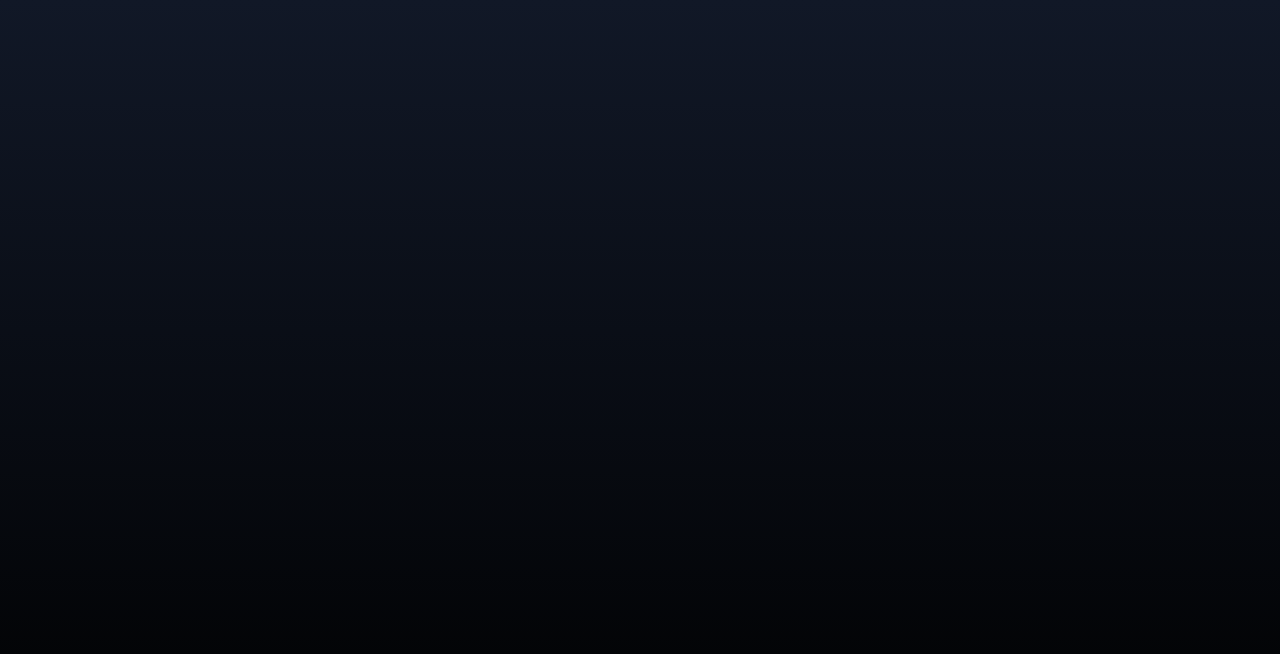
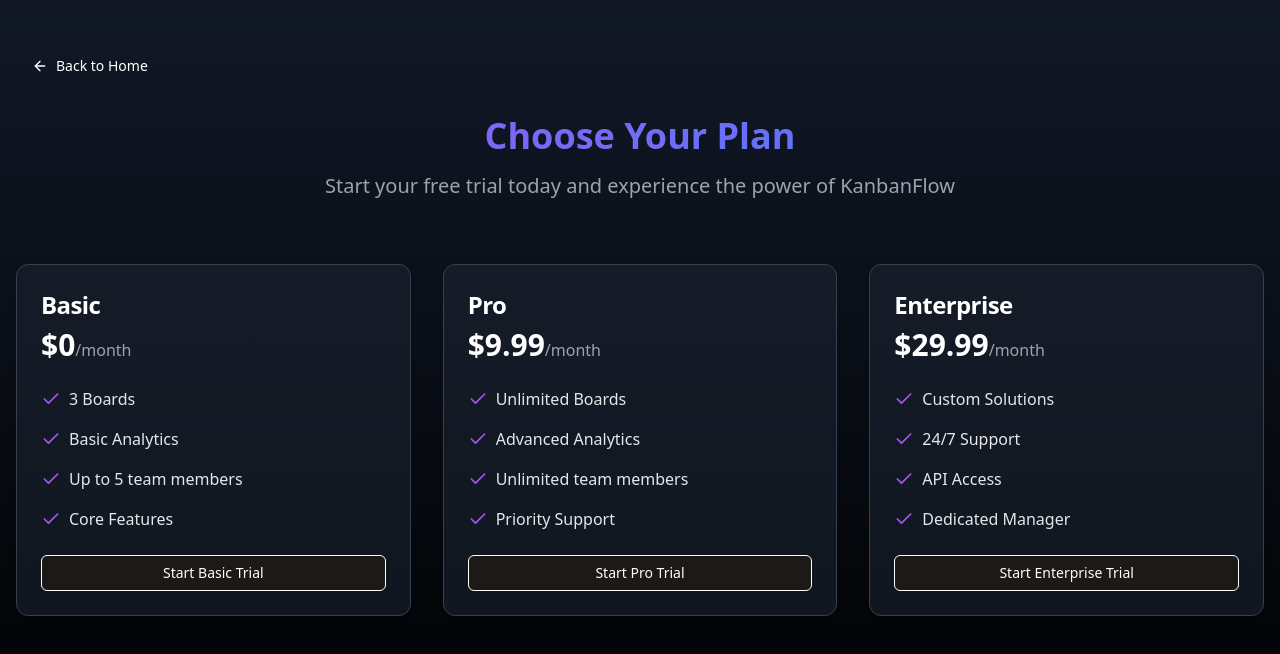
Before and after one commit to MatPeretti/Kanban-Board, a React (Vite) app: page /start-free-trial in a window 1280 px wide. Before the commit this address had no page. Shown: the top 654 px of the page. Built offline with nearby package versions, Linux system fonts and the light colour scheme.

Commit message:
feat: start free trial page implemented

```diff
--- a/src/App.tsx
+++ b/src/App.tsx
@@ -5,6 +5,7 @@
 import LoginPage from './pages/Login';
 import ForgotPassword from './pages/ForgotPassword';
 import Register from './pages/Register';
+import StartFreeTrial from './pages/StartFreeTrial';
 
 function Layout({ children }: { children: React.ReactNode }) {
     return (
@@ -31,6 +32,7 @@
                 <Route path='/login' element={<LoginPage />} />
                 <Route path='/forgot-password' element={<ForgotPassword />} />
                 <Route path='/register' element={<Register />} />
+                <Route path='/start-free-trial' element={<StartFreeTrial />} />
             </Routes>
         </div>
     );
--- a/src/components/home/Hero.tsx
+++ b/src/components/home/Hero.tsx
@@ -1,8 +1,11 @@
 import { ArrowRight } from 'lucide-react';
 import { Button } from '../ui/button';
 import { motion } from 'framer-motion';
+import { useNavigate } from 'react-router-dom';
 
 function Hero() {
+    const navigate = useNavigate();
+
     return (
         <div className='container mx-auto flex-1 px-4'>
             <div className='my-20 grid gap-12 md:grid-cols-2 md:gap-8 lg:gap-12'>
@@ -32,7 +35,11 @@
                     </motion.p>
 
                     <div className='flex flex-col gap-4 sm:flex-row'>
-                        <Button size='lg' className='gap-2 group'>
+                        <Button
+                            size='lg'
+                            className='gap-2 group'
+                            onClick={() => navigate('/start-free-trial')}
+                        >
                             Start Free Trial
                             <ArrowRight className='h-5 w-5 transform transition-transform group-hover:translate-x-2' />
                         </Button>
--- /dev/null
+++ b/src/components/ui/card.tsx
@@ -0,0 +1,83 @@
+import * as React from 'react';
+
+import { cn } from '@/lib/utils';
+
+const Card = React.forwardRef<
+    HTMLDivElement,
+    React.HTMLAttributes<HTMLDivElement>
+>(({ className, ...props }, ref) => (
+    <div
+        ref={ref}
+        className={cn(
+            'rounded-xl border border-stone-200 bg-white text-stone-950 shadow dark:border-stone-800 dark:bg-stone-950 dark:text-stone-50',
+            className
+        )}
+        {...props}
+    />
+));
+Card.displayName = 'Card';
+
+const CardHeader = React.forwardRef<
+    HTMLDivElement,
+    React.HTMLAttributes<HTMLDivElement>
+>(({ className, ...props }, ref) => (
+    <div
+        ref={ref}
+        className={cn('flex flex-col space-y-1.5 p-6', className)}
+        {...props}
+    />
+));
+CardHeader.displayName = 'CardHeader';
+
+const CardTitle = React.forwardRef<
+    HTMLDivElement,
+    React.HTMLAttributes<HTMLDivElement>
+>(({ className, ...props }, ref) => (
+    <div
+        ref={ref}
+        className={cn('font-semibold leading-none tracking-tight', className)}
+        {...props}
+    />
+));
+CardTitle.displayName = 'CardTitle';
+
+const CardDescription = React.forwardRef<
+    HTMLDivElement,
+    React.HTMLAttributes<HTMLDivElement>
+>(({ className, ...props }, ref) => (
+    <div
+        ref={ref}
+        className={cn('text-sm text-stone-500 dark:text-stone-400', className)}
+        {...props}
+    />
+));
+CardDescription.displayName = 'CardDescription';
+
+const CardContent = React.forwardRef<
+    HTMLDivElement,
+    React.HTMLAttributes<HTMLDivElement>
+>(({ className, ...props }, ref) => (
+    <div ref={ref} className={cn('p-6 pt-0', className)} {...props} />
+));
+CardContent.displayName = 'CardContent';
+
+const CardFooter = React.forwardRef<
+    HTMLDivElement,
+    React.HTMLAttributes<HTMLDivElement>
+>(({ className, ...props }, ref) => (
+    <div
+        ref={ref}
+        className={cn('flex items-center p-6 pt-0', className)}
+        {...props}
+    />
+));
+CardFooter.displayName = 'CardFooter';
+
+export {
+    Card,
+    CardHeader,
+    CardFooter,
+    CardTitle,
+    CardDescription,
+    CardContent,
+};
--- /dev/null
+++ b/src/pages/StartFreeTrial.tsx
@@ -0,0 +1,128 @@
+import {
+    Card,
+    CardContent,
+    CardDescription,
+    CardFooter,
+    CardHeader,
+    CardTitle,
+} from '@/components/ui/card';
+import { Button } from '@/components/ui/button';
+import { Check, ArrowLeft } from 'lucide-react';
+import { motion } from 'framer-motion';
+import { Feature } from '@/types/features';
+import { useNavigate } from 'react-router-dom';
+
+function StartFreeTrial() {
+    const navigate = useNavigate();
+
+    const pricingPlans: Feature[] = [
+        {
+            title: 'Basic',
+            price: '0',
+            description: [
+                '3 Boards',
+                'Basic Analytics',
+                'Up to 5 team members',
+                'Core Features',
+            ],
+        },
+        {
+            title: 'Pro',
+            price: '9.99',
+            description: [
+                'Unlimited Boards',
+                'Advanced Analytics',
+                'Unlimited team members',
+                'Priority Support',
+            ],
+        },
+        {
+            title: 'Enterprise',
+            price: '29.99',
+            description: [
+                'Custom Solutions',
+                '24/7 Support',
+                'API Access',
+                'Dedicated Manager',
+            ],
+        },
+    ];
+
+    return (
+        <div className='container mx-auto px-4 py-12'>
+            <div className='mb-8'>
+                <Button
+                    variant='ghost'
+                    className='text-white hover:text-black/90'
+                    onClick={() => navigate(-1)}
+                >
+                    <ArrowLeft className='h-4 w-4' />
+                    Back to Home
+                </Button>
+            </div>
+
+            <motion.div
+                initial={{ opacity: 0, y: 20 }}
+                animate={{ opacity: 1, y: 0 }}
+                transition={{ duration: 0.5 }}
+                className='text-center mb-16'
+            >
+                <h1 className='text-4xl font-bold mb-4 bg-gradient-to-r from-purple-500 to-blue-500 text-transparent bg-clip-text'>
+                    Choose Your Plan
+                </h1>
+                <p className='text-xl text-gray-400'>
+                    Start your free trial today and experience the power of
+                    KanbanFlow
+                </p>
+            </motion.div>
+
+            <div className='grid md:grid-cols-3 gap-8 mb-16'>
+                {pricingPlans.map((plan, i) => (
+                    <motion.div
+                        key={plan.title}
+                        initial={{ opacity: 0, y: 20 }}
+                        animate={{ opacity: 1, y: 0 }}
+                        transition={{ delay: i * 0.2 }}
+                    >
+                        <Card className='h-full flex flex-col bg-gray-800/50 border-gray-700'>
+                            <CardHeader>
+                                <CardTitle className='text-2xl font-bold text-white'>
+                                    {plan.title}
+                                </CardTitle>
+                                <CardDescription className='text-3xl font-bold text-white'>
+                                    ${plan.price}
+                                    <span className='text-base font-normal text-gray-400'>
+                                        /month
+                                    </span>
+                                </CardDescription>
+                            </CardHeader>
+                            <CardContent className='flex-grow'>
+                                <ul className='space-y-4'>
+                                    {Array.isArray(plan.description) &&
+                                        plan.description.map(
+                                            (feature, index) => (
+                                                <li
+                                                    key={index}
+                                                    className='flex items-center gap-2 text-gray-200'
+                                                >
+                                                    <Check className='h-5 w-5 text-purple-500' />
+                                                    <span>{feature}</span>
+                                                </li>
+                                            )
+                                        )}
+                                </ul>
+                            </CardContent>
+                            <CardFooter>
+                                <Button className='w-full border border-white text-white hover:bg-purple-600 hover:border-purple-600 transition'>
+                                    Start {plan.title} Trial
+                                </Button>
+                            </CardFooter>
+                        </Card>
+                    </motion.div>
+                ))}
+            </div>
+        </div>
+    );
+}
+
+export default StartFreeTrial;
--- a/src/types/features.ts
+++ b/src/types/features.ts
@@ -2,6 +2,7 @@
 
 export interface Feature {
     title: string;
-    description: string;
-    icon: LucideIcon;
+    price?: string;
+    description: string | string[];
+    icon?: LucideIcon;
 }
```
